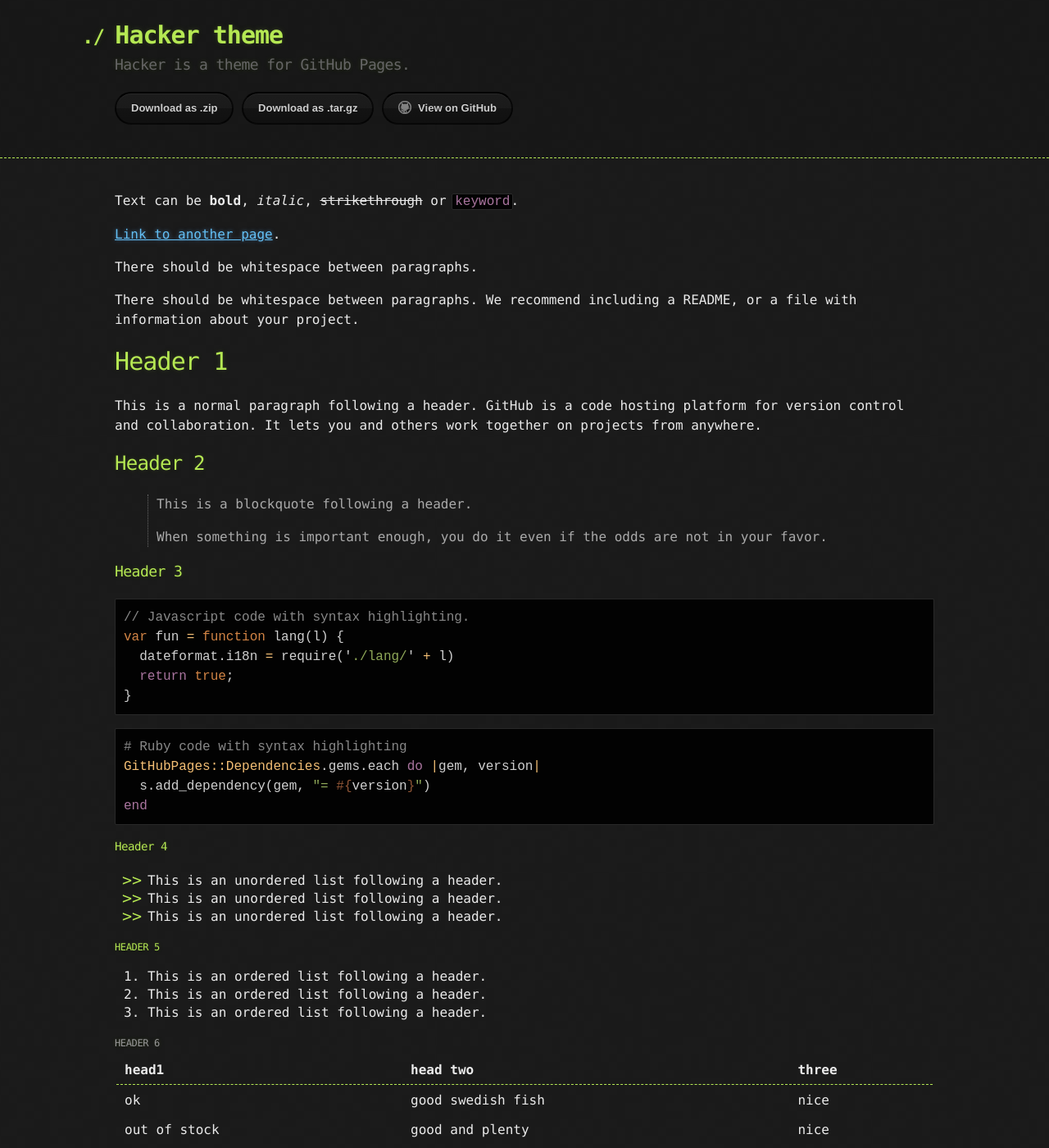
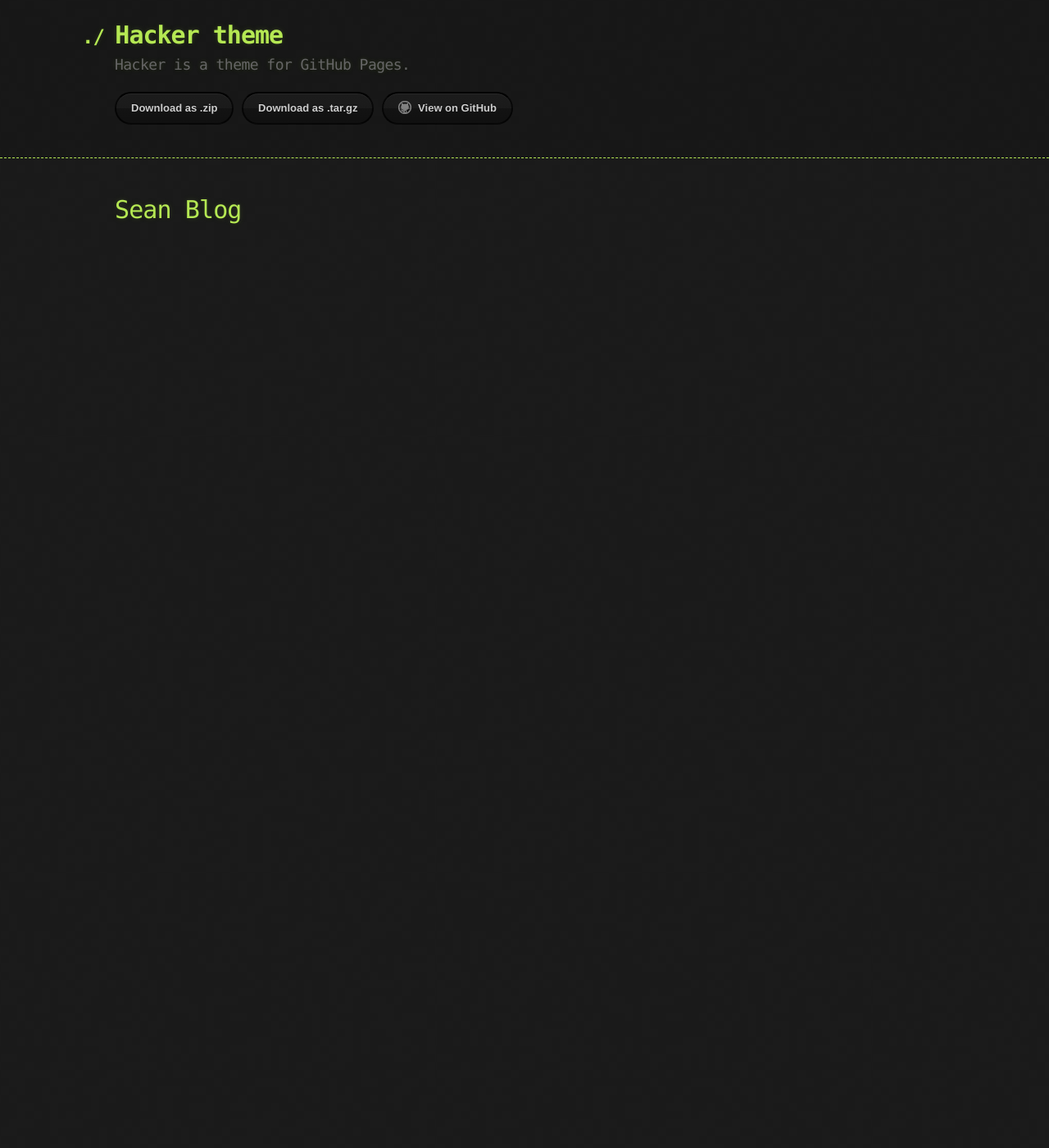
Before and after one commit to ssunch/ssunch.github.io, a Jekyll site: the page built from index.md, in a window 1280 px wide and 1400 px high. Shown: the whole window at 82% size. Built offline with Jekyll 4.4.1, drawn with Linux system fonts in a browser that asks for light colours; our own code applies the rules of GitHub Pages for plain Markdown files; some of the changed text lies outside the part shown.

Commit message:
Update index.md

````diff
--- a/index.md
+++ b/index.md
@@ -1,123 +1 @@
----
-layout: default
----
-
-Text can be **bold**, _italic_, ~~strikethrough~~ or `keyword`.
-
-[Link to another page](./another-page.html).
-
-There should be whitespace between paragraphs.
-
-There should be whitespace between paragraphs. We recommend including a README, or a file with information about your project.
-
-# Header 1
-
-This is a normal paragraph following a header. GitHub is a code hosting platform for version control and collaboration. It lets you and others work together on projects from anywhere.
-
-## Header 2
-
-> This is a blockquote following a header.
->
-> When something is important enough, you do it even if the odds are not in your favor.
-
-### Header 3
-
-```js
-// Javascript code with syntax highlighting.
-var fun = function lang(l) {
-  dateformat.i18n = require('./lang/' + l)
-  return true;
-}
-```
-
-```ruby
-# Ruby code with syntax highlighting
-GitHubPages::Dependencies.gems.each do |gem, version|
-  s.add_dependency(gem, "= #{version}")
-end
-```
-
-#### Header 4
-
-*   This is an unordered list following a header.
-*   This is an unordered list following a header.
-*   This is an unordered list following a header.
-
-##### Header 5
-
-1.  This is an ordered list following a header.
-2.  This is an ordered list following a header.
-3.  This is an ordered list following a header.
-
-###### Header 6
-
-| head1        | head two          | three |
-|:-------------|:------------------|:------|
-| ok           | good swedish fish | nice  |
-| out of stock | good and plenty   | nice  |
-| ok           | good `oreos`      | hmm   |
-| ok           | good `zoute` drop | yumm  |
-
-### There's a horizontal rule below this.
-
-* * *
-
-### Here is an unordered list:
-
-*   Item foo
-*   Item bar
-*   Item baz
-*   Item zip
-
-### And an ordered list:
-
-1.  Item one
-1.  Item two
-1.  Item three
-1.  Item four
-
-### And a nested list:
-
-- level 1 item
-  - level 2 item
-  - level 2 item
-    - level 3 item
-    - level 3 item
-- level 1 item
-  - level 2 item
-  - level 2 item
-  - level 2 item
-- level 1 item
-  - level 2 item
-  - level 2 item
-- level 1 item
-
-### Small image
-
-![Octocat](https://github.githubassets.com/images/icons/emoji/octocat.png)
-
-### Large image
-
-![Branching](https://guides.github.com/activities/hello-world/branching.png)
-
-
-### Definition lists can be used with HTML syntax.
-
-<dl>
-<dt>Name</dt>
-<dd>Godzilla</dd>
-<dt>Born</dt>
-<dd>1952</dd>
-<dt>Birthplace</dt>
-<dd>Japan</dd>
-<dt>Color</dt>
-<dd>Green</dd>
-</dl>
-
-```
-Long, single-line code blocks should not wrap. They should horizontally scroll if they are too long. This line should be long enough to demonstrate this.
-```
-
-```
-The final element.
-```
+# Sean Blog
````
